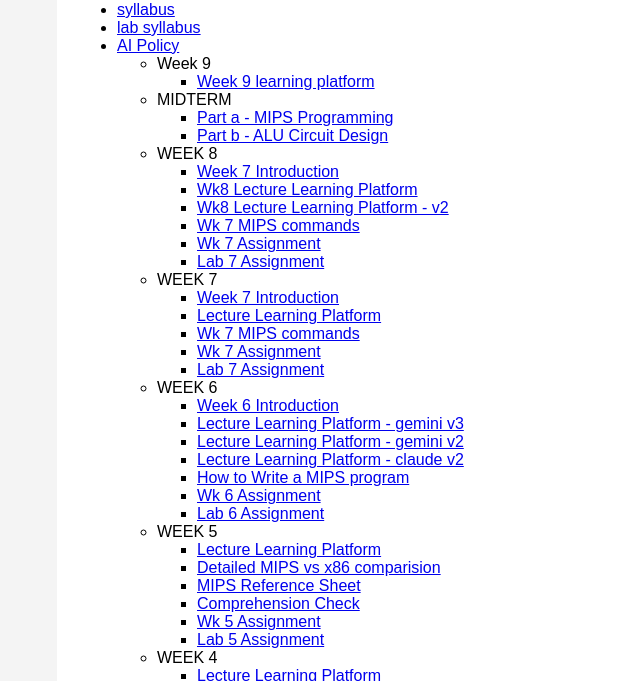
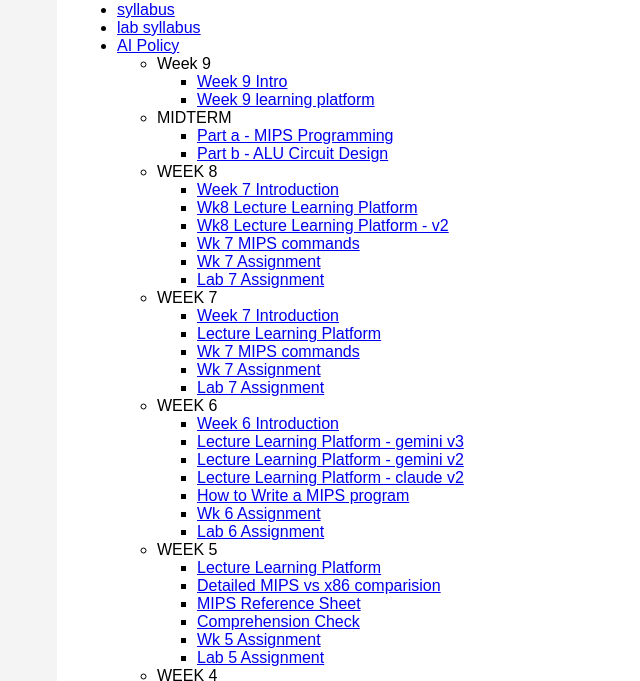
Before and after one commit to dpai-mc/csc210-25fall, a plain HTML site: page index.html in a window 1280 px wide. Shown: the part 119-800 px from the top of the page, without its empty margins (163-803 px from the left). Drawn offline with Linux system fonts and the light colour scheme.

Commit message:
Update Week 9 links in index.html

```diff
--- a/index.html
+++ b/index.html
@@ -32,7 +32,8 @@
           <ul>
               <li>Week 9</li>
               <ul>
-                 <li><a href="csc210-wk9-learn.html">Week 9 learning platform</a></li>
+                 <li><a href="csc210-wk9-intro.html">Week 9 Intro</a></li>
+                  <li><a href="csc210-wk9-learn.html">Week 9 learning platform</a></li>
               </ul>
           </ul>
           <ul>
```
